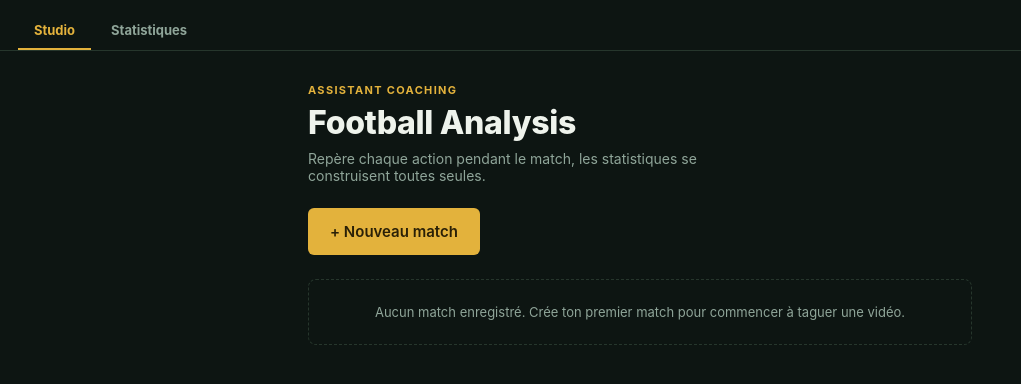
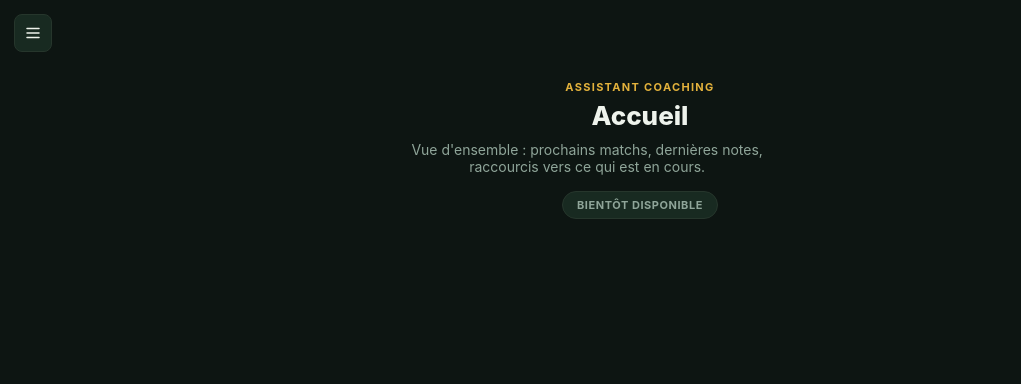
Before and after one commit to GregCohin/football-analysis, a React (Vite) app: page / in a window 1280 px wide. Shown: the top 384 px of the page, without its empty margins (0-1021 px from the left). Built offline with nearby package versions, Linux system fonts and the light colour scheme.

Commit message:
Add sidebar navigation and update default section

```diff
--- a/src/App.jsx
+++ b/src/App.jsx
@@ -1,6 +1,6 @@
 import { useState, useRef, useEffect, useCallback, useMemo } from "react";
 import { LineChart, Line, XAxis, YAxis, CartesianGrid, Tooltip, ResponsiveContainer, Legend } from "recharts";
-import { Play, Pause, ArrowLeft, X, Download, Video as VideoIcon, Film } from "lucide-react";
+import { Play, Pause, ArrowLeft, X, Download, Video as VideoIcon, Film, Menu, Home, Target, Users, Trophy, BarChart, ClipboardList, FileText, Eye, Search, Activity } from "lucide-react";
 import { generateCompilation } from "./videoCompiler";
 
 const EVENT_CATEGORIES = [
@@ -66,6 +66,21 @@ const EVENT_CATEGORIES = [
 const ALL_EVENTS = EVENT_CATEGORIES.flatMap((c) => c.events);
 const EVENT_MAP = Object.fromEntries(ALL_EVENTS.map((e) => [e.key, e]));
 
+const SECTIONS = [
+  { key: "accueil", label: "Accueil", icon: Home },
+  { key: "gameplan", label: "Projet de jeu", icon: Target },
+  { key: "squad", label: "Effectifs", icon: Users },
+  { key: "competitions", label: "Compétitions", icon: Trophy },
+  { key: "stats", label: "Statistiques", icon: BarChart },
+  { key: "sessions", label: "Séance", icon: ClipboardList },
+  { key: "studio", label: "Studio", icon: VideoIcon },
+  { key: "reports", label: "Rapports de matchs", icon: FileText },
+  { key: "observation", label: "Observation", icon: Eye },
+  { key: "scouting", label: "Scouting", icon: Search },
+  { key: "videotheque", label: "Vidéothèque", icon: Film },
+  { key: "medical", label: "Suivi médical", icon: Activity },
+];
+
 const MATCHES_INDEX_KEY = "tf_matches_index";
 const matchStorageKey = (id) => `tf_match_${id}`;
 
@@ -199,7 +214,8 @@ function computeRatingSuggestions(match) {
 
 export default function App() {
   const [screen, setScreen] = useState("home");
-  const [section, setSection] = useState("studio");
+  const [section, setSection] = useState("accueil");
+  const [sidebarOpen, setSidebarOpen] = useState(false);
   const [matches, setMatches] = useState([]);
   const [matchesLoaded, setMatchesLoaded] = useState(false);
   const [currentMatch, setCurrentMatch] = useState(null);
@@ -438,12 +454,69 @@ export default function App() {
   return (
     <div className="app-root">
       <style>{CSS}</style>
-      <div className="section-nav">
-        <button className={`section-tab ${section === "studio" ? "active" : ""}`} onClick={() => setSection("studio")}>Studio</button>
-        <button className={`section-tab ${section === "stats" ? "active" : ""}`} onClick={() => setSection("stats")}>Statistiques</button>
-      </div>
-
+
+      {!sidebarOpen && (
+        <button className="menu-toggle-btn" onClick={() => setSidebarOpen(true)} aria-label="Ouvrir le menu">
+          <Menu size={18} />
+        </button>
+      )}
+
+      {sidebarOpen && (
+        <>
+          <div className="sidebar-backdrop" onClick={() => setSidebarOpen(false)} />
+          <div className="sidebar-drawer">
+            <div className="sidebar-header">
+              <span className="sidebar-brand">Football Analysis</span>
+              <button className="icon-btn" onClick={() => setSidebarOpen(false)} aria-label="Fermer le menu"><X size={16} /></button>
+            </div>
+            {SECTIONS.map((s) => {
+              const Icon = s.icon;
+              return (
+                <button
+                  key={s.key}
+                  className={`sidebar-item ${section === s.key ? "active" : ""}`}
+                  onClick={() => { setSection(s.key); setSidebarOpen(false); }}
+                >
+                  <Icon size={16} />
+                  {s.label}
+                </button>
+              );
+            })}
+          </div>
+        </>
+      )}
+
+      {section === "accueil" && (
+        <PlaceholderScreen title="Accueil" description="Vue d'ensemble : prochains matchs, dernières notes, raccourcis vers ce qui est en cours." />
+      )}
+      {section === "gameplan" && (
+        <PlaceholderScreen title="Projet de jeu" description="Formalise les principes de ton projet de jeu, phase par phase, pour qu'ils nourrissent la notation et les séances." />
+      )}
+      {section === "squad" && (
+        <PlaceholderScreen title="Effectifs" description="Fiches joueurs : informations, poste, disponibilité, historique." />
+      )}
+      {section === "competitions" && (
+        <PlaceholderScreen title="Compétitions" description="Suivi des championnats et coupes disputés, classements et calendriers." />
+      )}
       {section === "stats" && <StatsScreen matches={matches} />}
+      {section === "sessions" && (
+        <PlaceholderScreen title="Séance" description="Génération de séances d'entraînement adaptées à ton projet de jeu et au prochain adversaire." />
+      )}
+      {section === "reports" && (
+        <PlaceholderScreen title="Rapports de matchs" description="Synthèse partageable d'un match : statistiques, notes et moments clés en un seul document." />
+      )}
+      {section === "observation" && (
+        <PlaceholderScreen title="Observation" description="Rapports de forces/faiblesses sur les adversaires à venir, à partir des matchs observés." />
+      )}
+      {section === "scouting" && (
+        <PlaceholderScreen title="Scouting" description="Notation des joueurs adverses selon ton projet de jeu, en vue d'un recrutement." />
+      )}
+      {section === "videotheque" && (
+        <PlaceholderScreen title="Vidéothèque" description="Toutes les compilations générées, organisées et retrouvables au même endroit." />
+      )}
+      {section === "medical" && (
+        <PlaceholderScreen title="Suivi médical" description="État de forme, blessures en cours et réathlétisation par joueur." />
+      )}
 
       {section === "studio" && (
         <>
@@ -659,6 +732,17 @@ function getPlayerHistory(allMatches, team, player) {
     .filter(Boolean);
 }
 
+function PlaceholderScreen({ title, description }) {
+  return (
+    <div className="placeholder-screen">
+      <div className="eyebrow">Assistant coaching</div>
+      <h1>{title}</h1>
+      <p className="subtitle">{description}</p>
+      <div className="placeholder-badge">Bientôt disponible</div>
+    </div>
+  );
+}
+
 function StatsScreen({ matches }) {
   const [allFullMatches, setAllFullMatches] = useState([]);
   const [loaded, setLoaded] = useState(false);
@@ -1525,12 +1609,21 @@ const CSS = `
   .app-root button:focus-visible, .app-root input:focus-visible, .app-root select:focus-visible { outline: 2px solid var(--gold); outline-offset: 2px; }
   @media (prefers-reduced-motion: reduce) { .app-root * { transition: none !important; animation: none !important; } }
 
-  .section-nav { display: flex; gap: 4px; padding: 12px 18px 0; border-bottom: 1px solid var(--line); }
-  .section-tab { background: transparent; border: none; color: var(--ink-muted); font-size: 13px; font-weight: 700; padding: 10px 16px; border-bottom: 2px solid transparent; }
-  .section-tab.active { color: var(--gold); border-bottom-color: var(--gold); }
+  .menu-toggle-btn { position: fixed; top: 14px; left: 14px; z-index: 50; background: var(--surface); border: 1px solid var(--line); color: var(--ink); width: 38px; height: 38px; border-radius: 8px; display: flex; align-items: center; justify-content: center; }
+  .menu-toggle-btn:hover { border-color: var(--gold); }
+  .sidebar-backdrop { position: fixed; inset: 0; background: rgba(0,0,0,0.55); z-index: 40; }
+  .sidebar-drawer { position: fixed; top: 0; left: 0; bottom: 0; width: 230px; background: #131C17; border-right: 1px solid var(--line); z-index: 45; display: flex; flex-direction: column; padding: 14px 0; overflow-y: auto; }
+  .sidebar-header { display: flex; align-items: center; justify-content: space-between; padding: 0 14px 14px; margin-bottom: 6px; border-bottom: 1px solid var(--line); }
+  .sidebar-brand { font-size: 11px; font-weight: 700; color: var(--gold); text-transform: uppercase; letter-spacing: 0.05em; }
+  .sidebar-item { display: flex; align-items: center; gap: 10px; padding: 10px 16px; color: var(--ink-muted); font-size: 13px; background: transparent; border: none; width: 100%; text-align: left; }
+  .sidebar-item:hover { background: var(--surface); color: var(--ink); }
+  .sidebar-item.active { background: var(--gold); color: var(--gold-ink); font-weight: 700; }
   .stats-screen { padding: 24px 24px 48px; max-width: 1000px; margin: 0 auto; }
   .stats-screen-header { margin-bottom: 20px; }
   .player-select { width: 100%; max-width: 420px; background: var(--surface); border: 1px solid var(--line); color: var(--ink); border-radius: 6px; padding: 8px 10px; font-size: 12px; margin-bottom: 8px; }
+  .placeholder-screen { max-width: 560px; margin: 80px auto; padding: 0 24px; text-align: center; }
+  .placeholder-screen h1 { font-size: 26px; font-weight: 800; margin: 0 0 10px; }
+  .placeholder-badge { display: inline-block; margin-top: 16px; background: var(--surface); border: 1px solid var(--line); color: var(--ink-muted); font-size: 11px; text-transform: uppercase; letter-spacing: 0.05em; font-weight: 700; padding: 6px 14px; border-radius: 20px; }
 
   .home { padding: 32px 28px 40px; max-width: 720px; margin: 0 auto; }
   .home-header { margin-bottom: 24px; }
```
